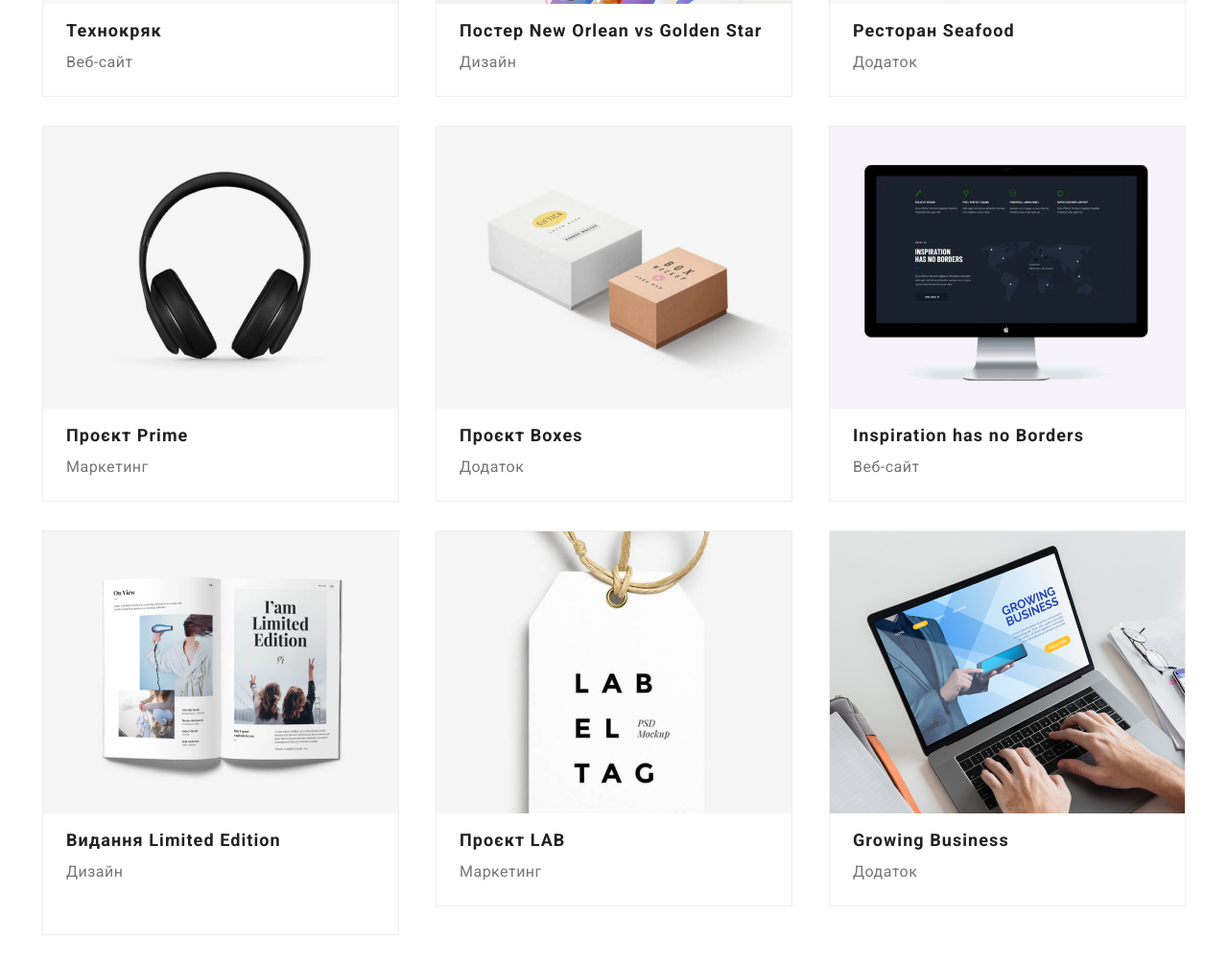
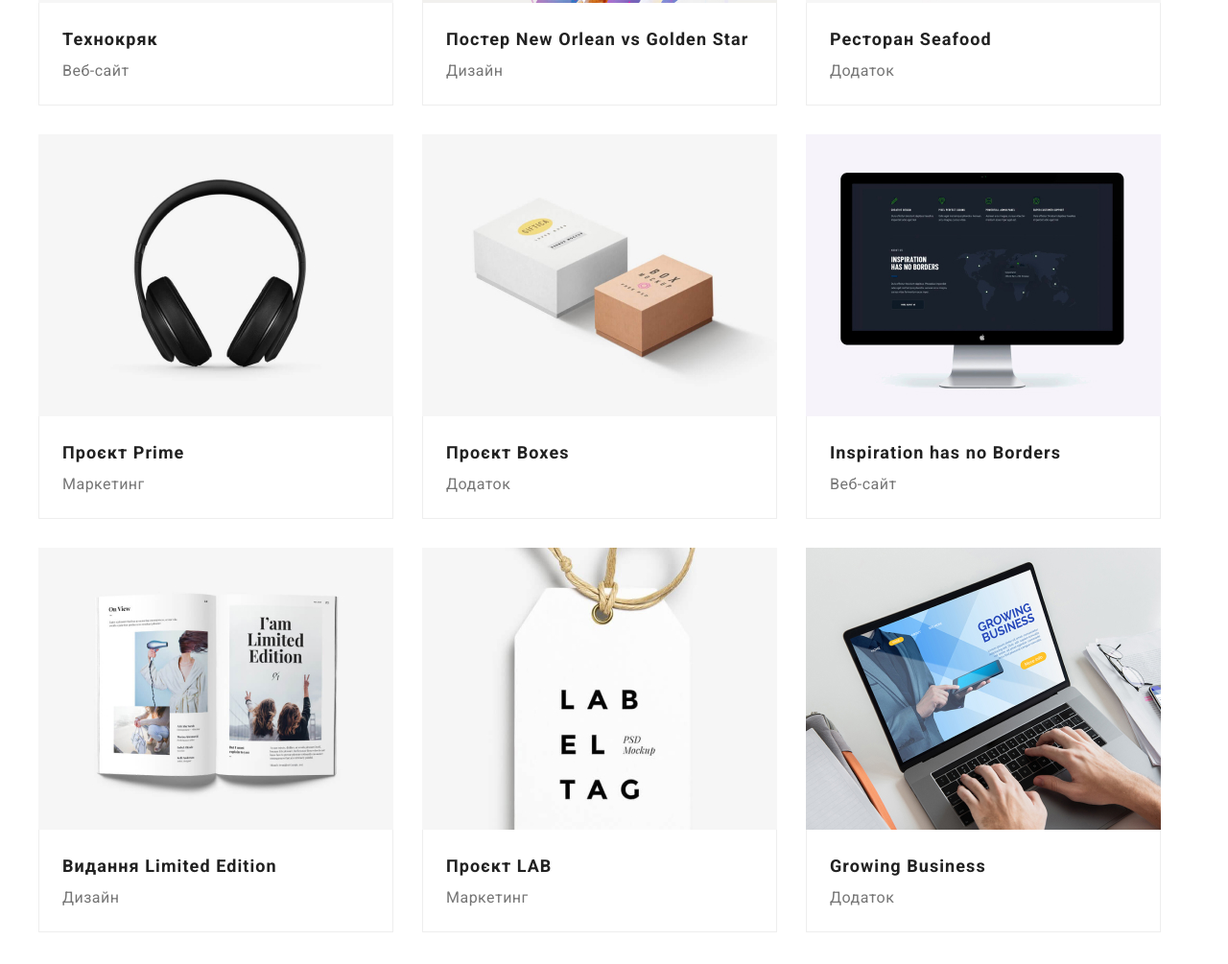
Before and after one commit to YuliaMoore/goit-markup-hw-03, a plain HTML site: page portfolio.html in a window 1280 px wide. Shown: the part 589-1594 px from the top of the page at 96% size. Drawn offline with nearby package versions, Linux system fonts and the light colour scheme.

Commit message:
Add files via upload

```diff
--- a/css/styles.css
+++ b/css/styles.css
@@ -31,6 +31,7 @@ h6 {
 
 ul {
   list-style: none;
+  padding: 0px;
 }
 
 .hidden {
@@ -52,11 +53,13 @@ ul {
   margin: auto;
 }
 
+
 /*---НАВІГАЦІЯ---*/
 .navigation .container {
   display: flex;
   align-items: center;
   height: 80px;
+  border-bottom: 1px solid #ECECEC;
 }
 
 .navigation .main-nav {
@@ -363,19 +366,22 @@ footer {
 .projects {
   display: flex;
   flex-wrap: wrap;
-  justify-content: space-around;
   padding-left: 0px;
 }
+
+.projects-box {
+  border-left: 1px solid #eeeeee;
+  border-right: 1px solid #eeeeee;
+  border-bottom: 1px solid #eeeeee;
+  padding: 20px 24px;}
 
 .projects .title,
 .projects p {
   text-align: left;
-  margin-left: 24px;
 }
-
+.projects img {display: block;}
 .projects .item {
-  width: calc((100%-60px) / 3);
-  border: 1px solid #eeeeee;
+  flex-basis: calc((100%- 60px) / 3);
   margin-right: 30px;
 }
 .projects .item:nth-child(3n) {
@@ -385,10 +391,6 @@ footer {
 .projects .item:not(:nth-last-child(3)) {
   margin-bottom: 30px;
 }
-.projects p {
-  margin-bottom: 20px;
-  margin-left: 24px;
-}
 
 .title-portfolio {
   font-weight: 700;
--- a/portfolio.html
+++ b/portfolio.html
@@ -58,48 +58,57 @@
         <ul class="projects">
             <li class="item">
                 <img src="./images/tekno.jpg" width="370" alt="Технокряк">
+                <div class="projects-box">
                 <h3 class="title">Технокряк</h3>
-                <p>Веб-сайт</p>
+                <p>Веб-сайт</p></div>
             </li>
             <li class="item">
                 <img src="./images/poster.jpg" width="370" alt="Постер New Orlean vs Golden Star">
+                <div class="projects-box">
                 <h3 class="title">Постер New Orlean vs Golden Star</h3>
-                <p>Дизайн</p>
+                <p>Дизайн</p></div>
             </li>
             <li class="item">
                 <img src="./images/resto.jpg" width="370" alt="Ресторан Seafood">
+                <div class="projects-box">
                 <h3 class="title">Ресторан Seafood</h3>
-                <p>Додаток</p>
+                <p>Додаток</p></div>
             </li>
             <li class="item">
                 <img src="./images/prime.jpg" width="370" alt="Проєкт Prime">
+                <div class="projects-box">
                 <h3 class="title">Проєкт Prime</h3>
-                <p>Маркетинг</p>
+                <p>Маркетинг</p></div>
             </li>
             <li class="item">
                 <img src="./images/boxes.jpg" width="370" alt="Проєкт Boxes">
+                <div class="projects-box">
                 <h3 class="title">Проєкт Boxes</h3>
-                <p>Додаток</p>
+                <p>Додаток</p></div>
             </li>
             <li class="item">
                 <img src="./images/inspiration.jpg" width="370" alt="Inspiration has no Borders">
+                <div class="projects-box">
                 <h3 class="title">Inspiration has no Borders</h3>
-                <p>Веб-сайт</p>
+                <p>Веб-сайт</p></div>
             </li>
             <li class="item">
                 <img src="./images/vidannya.jpg" width="370" alt="Видання Limited Edition">
+                <div class="projects-box">
                 <h3 class="title">Видання Limited Edition</h3>
-                <p>Дизайн</p>
+                <p>Дизайн</p></div>
             </li>
             <li class="item">
                 <img src="./images/lab.jpg" width="370" alt="Проєкт LAB">
+                <div class="projects-box">
                 <h3 class="title">Проєкт LAB</h3>
-                <p>Маркетинг</p>
+                <p>Маркетинг</p></div>
             </li>
             <li class="item">
                 <img src="./images/business.jpg" width="370" alt="Growing Business">
+                <div class="projects-box">
                 <h3 class="title">Growing Business</h3>
-                <p>Додаток</p>
+                <p>Додаток</p></div>
             </li>
         </ul>
     </div>
```
Also changed, not shown: index.html (+1 -1 lines).
